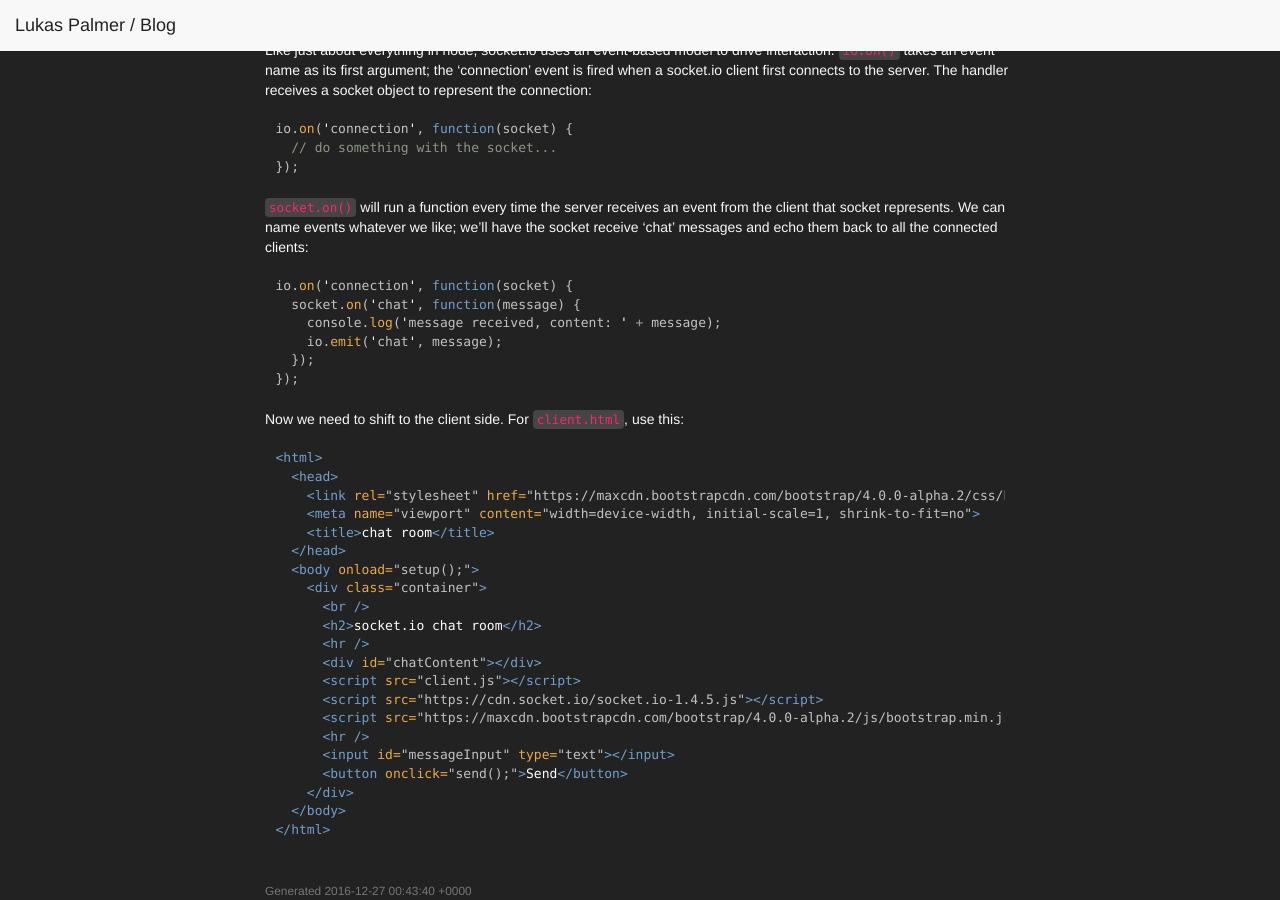
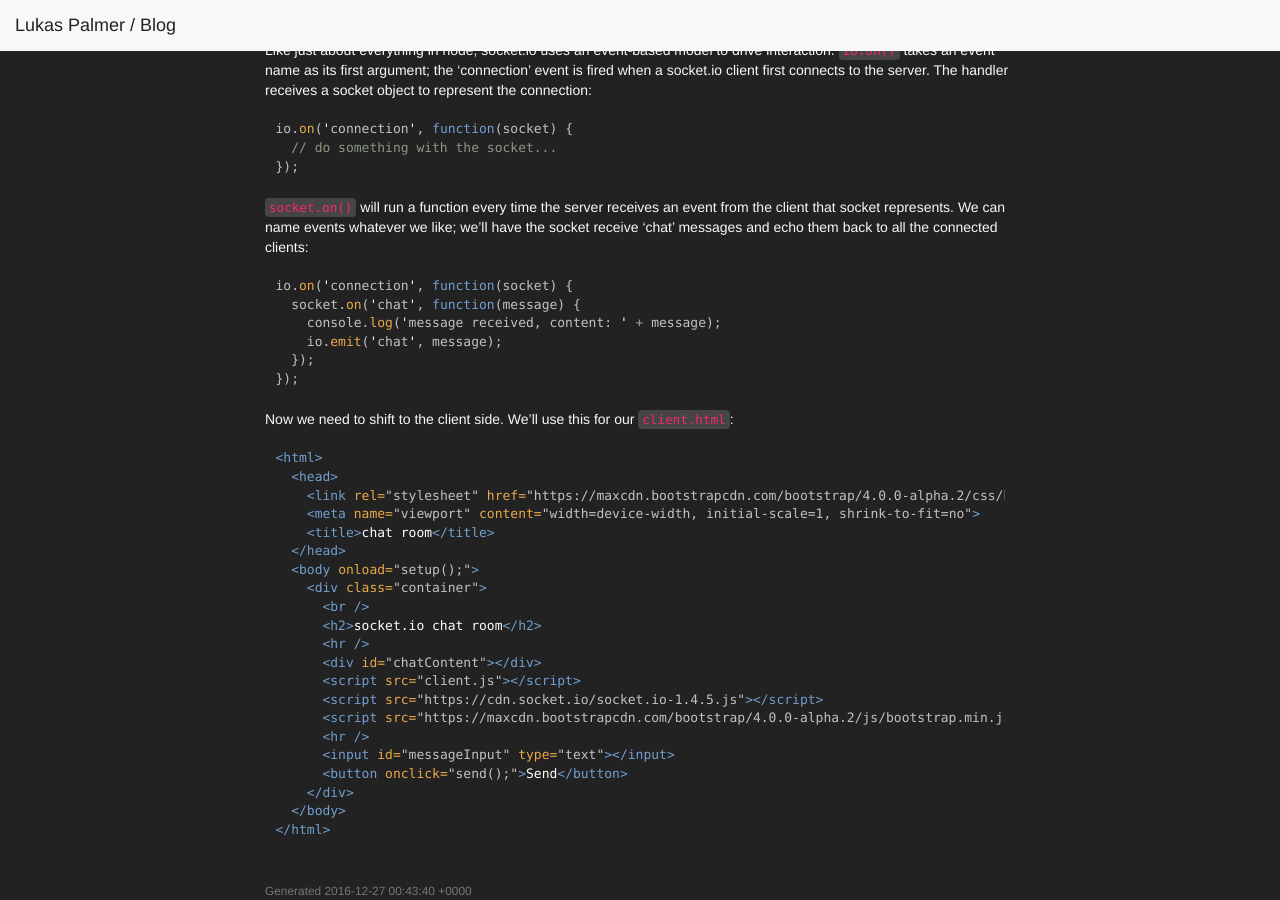
Before and after one commit to lnpalmer/lnpalmer.github.io, a Jekyll site: the page built from _posts/2016-12-23-chat.md, in a window 1280 px wide and 900 px high, scrolled down 789 px. Built offline with Jekyll 4.4.1, drawn with Linux system fonts in a browser that asks for light colours.

Commit message:
socket.io chat server

```diff
--- a/_posts/2016-12-23-chat.md
+++ b/_posts/2016-12-23-chat.md
@@ -64,7 +64,7 @@ io.on('connection', function(socket) {
 });
 ~~~
 
-Now we need to shift to the client side. For `client.html`, use this:
+Now we need to shift to the client side. We'll use this for our `client.html`:
 
 ~~~ html
 <html>
```
